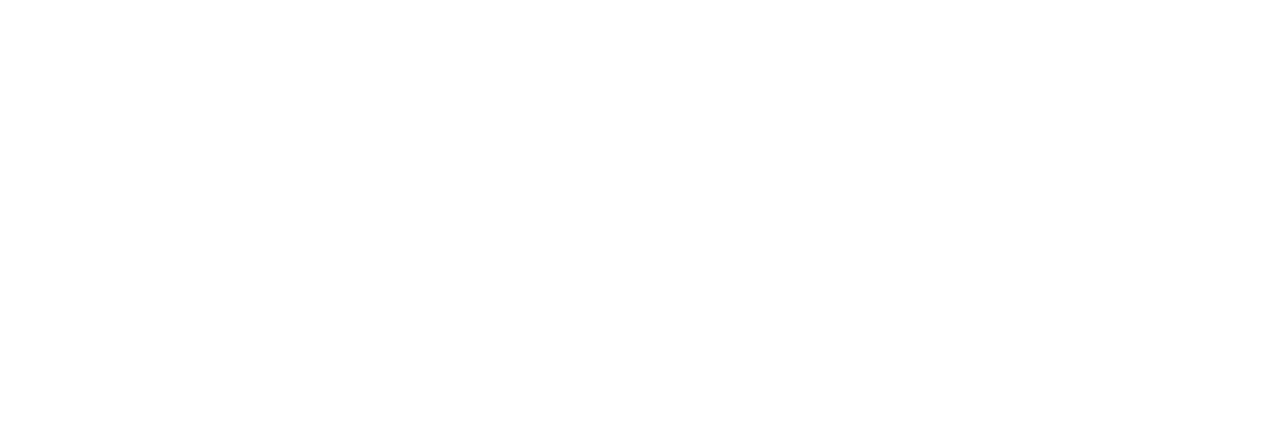
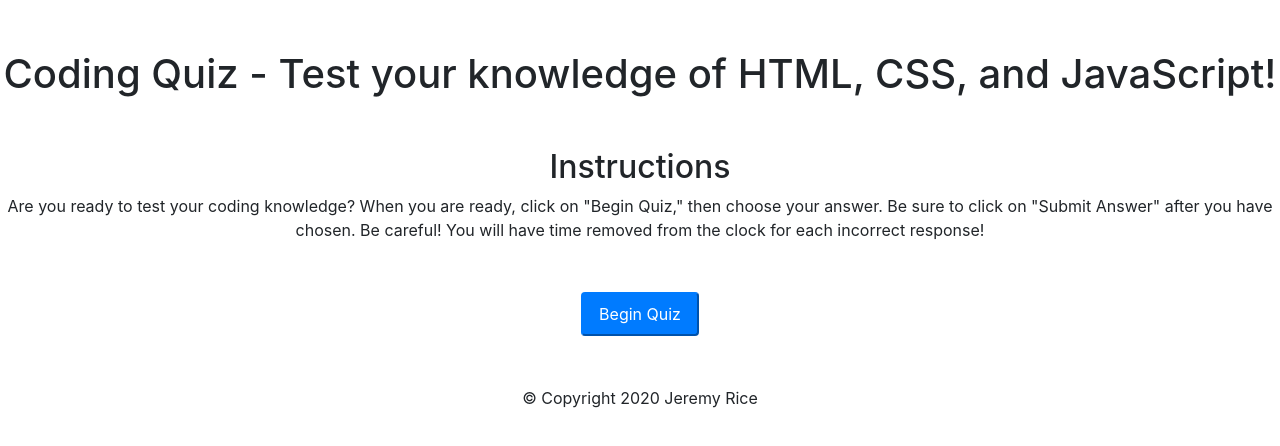
Before and after one commit to jdavidrice/Coding_Quiz, a plain HTML site: page index.html in a window 1280 px wide. Drawn offline with nearby package versions, Linux system fonts and the light colour scheme.

Commit message:
Instructions, JS plan

```diff
--- a/index.html
+++ b/index.html
@@ -1,13 +1,48 @@
 <!DOCTYPE html>
 <html lang="en">
 <head>
+  <!-- Required meta tags -->
   <meta charset="UTF-8">
   <meta name="viewport" content="width=device-width, initial-scale=1.0">
+
+  <!-- Google Fonts -->
+
+  <!-- Bootstrap CSS -->
+  <link rel="stylesheet" href="https://cdn.jsdelivr.net/npm/bootstrap@4.5.3/dist/css/bootstrap.min.css" integrity="sha384-TX8t27EcRE3e/ihU7zmQxVncDAy5uIKz4rEkgIXeMed4M0jlfIDPvg6uqKI2xXr2" crossorigin="anonymous">
+
+  <!-- Additional CSS -->
+  <link rel="stylesheet" type="text/css" href="style.css">
+
+  <!-- Page Title -->
   <title>Coding Quiz</title>
-  <link rel="stylesheet" href="style.css">
-  <script src="https://cdnjs.cloudflare.com/ajax/libs/jquery/3.2.1/jquery.min.js"></script>
 </head>
-<body>
-<script src="script.js"></script>
-</body>
+  <body>
+    <container>
+      <!-- Start Header -->
+      <header class="item">
+        <h1>Coding Quiz - Test your knowledge of HTML, CSS, and JavaScript!</h1>
+      </header>
+      <!-- End Header -->
+      <!-- Start Main Content -->
+      <content class="item">
+        <h2>Instructions</h2>
+          <p>Are you ready to test your coding knowledge? When you are ready, click on "Begin Quiz," then choose your answer. Be sure to click on "Submit Answer" after you have chosen. Be careful! You will have time removed from the clock for each incorrect response!</p>
+        <div class="item"><button class="flex bg-blue-500 rounded text-white capitalize font-bold px-3 py-2 mx-auto btn-primary">
+        Begin Quiz
+        </button>
+      </div>
+      </content>
+      <!-- End Main Content -->
+      <!-- Start Footer -->
+      <footer class="item">
+        <p>&copy; Copyright 2020 Jeremy Rice</p>
+      </footer>
+      <!-- End Footer -->
+    </container>
+  <!-- End Main Content -->
+  <!-- jQuery and Bootstrap Bundle (includes Popper) -->
+  <script src="https://code.jquery.com/jquery-3.5.1.slim.min.js" integrity="sha384-DfXdz2htPH0lsSSs5nCTpuj/zy4C+OGpamoFVy38MVBnE+IbbVYUew+OrCXaRkfj" crossorigin="anonymous"></script>
+  <script src="https://cdn.jsdelivr.net/npm/bootstrap@4.5.3/dist/js/bootstrap.bundle.min.js" integrity="sha384-ho+j7jyWK8fNQe+A12Hb8AhRq26LrZ/JpcUGGOn+Y7RsweNrtN/tE3MoK7ZeZDyx" crossorigin="anonymous"></script>
+  <script src="script.js"></script>
+  </body>
 </html>
--- a/style.css
+++ b/style.css
@@ -0,0 +1,16 @@
+.container {
+  display: flex;
+  flex-flow: column wrap;
+  align-items: center;
+}
+
+.item {
+  flex: 0 1 auto;
+  text-align: center;
+  margin-top: 50px;
+  margin-bottom: 50px;
+}
+
+.button {
+  justify-content: center;
+}
```
Also changed, not shown: script.js (+18 -0 lines).
